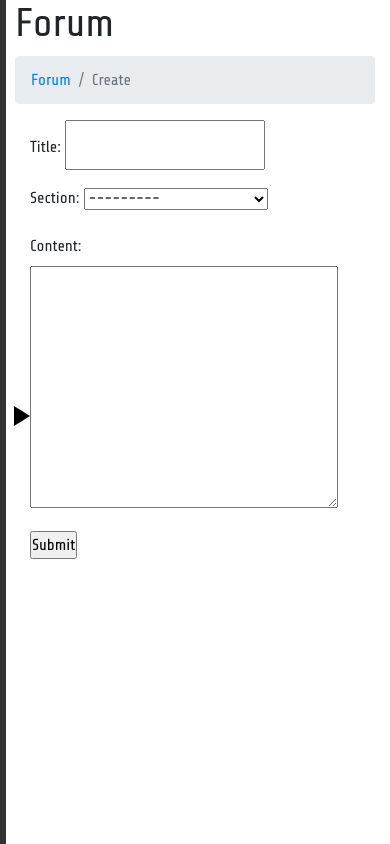
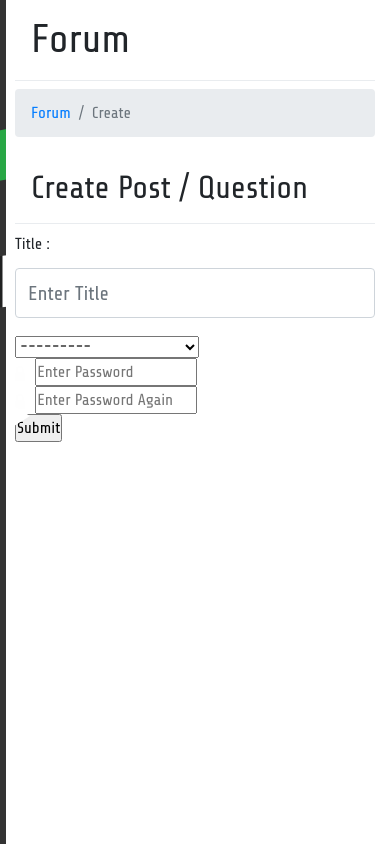
Before and after one commit to basnetsoyuj/GroWithMe, a Django app: page /forum/create/ in a window 390 px wide. Run offline with Django 3.2, Linux system fonts and the light colour scheme; a user stored in the database is signed in; data comes from the database, SQL or seed files in the repository; both versions use the stored data as it was after the commit; some libraries are stand-ins or nearby versions.

Commit message:
PostCreationForm and Subscribe Working Button

```diff
--- a/accounts/templates/accounts/register.html
+++ b/accounts/templates/accounts/register.html
@@ -31,7 +31,7 @@
                     <div class="register_form">
                                 <div class="username_field">
                                     <span class="username_glyphcion"><svg class="icon icon-user"><use xlink:href="#icon-user"></use></svg></span>
-                                    <input id="{{ form.username.id_for_label }}" maxlength="254" name="{{ form.username.html_name }}" placeholder="Enter Username" {% if request.session.username %}value="{{ request.session.username }}"{% endif %} type="text" />
+                                    <input id="{{ form.username.id_for_label }}" maxlength="254" name="{{ form.username.html_name }}" placeholder="Enter Username" type="text" />
                                     {% if form.username.errors %}
                                         <div class="username_login_error">
                                             {{ form.username.errors }}
@@ -41,7 +41,7 @@
 
                                 <div class="email_field">
                                     <span class="email_glyphicon"><svg class="icon icon-mail3"><use xlink:href="#icon-mail3"></use></svg></span>
-                                    <input class="" id="{{ form.email.id_for_label }}" name="{{ form.email.html_name }}" placeholder="Enter Email Address" {% if request.session.email %}value="{{ request.session.email }}"{% endif %} type="email" />
+                                    <input class="" id="{{ form.email.id_for_label }}" name="{{ form.email.html_name }}" placeholder="Enter Email Address" type="email" />
 
                                     {% if form.email.errors %}
                                         <div class="username_login_error">
--- a/forum/templates/forum/forum_explore.html
+++ b/forum/templates/forum/forum_explore.html
@@ -10,11 +10,11 @@
     {% include 'home/includes/navbar.html' %}
     <div class="contents">
         <div class="container">
-        <h1 class="">Forum </h1>
+        <h1 class="modal-header">Forum</h1>
             <ul class="explore_ul">
                 <div class="row">
                         {% for object in object_list %}
-                            <li class="list-group-item col-sm-6 col-xl-4 col-lg-4 col-md-6 section_{{ object.pk }}">
+                            <li class="list-group-item col-sm-12 col-xl-4 col-lg-4 col-md-6 section_{{ object.pk }}">
                                    <a href="{{ object.get_absolute_url }}" class="explore_a">
                                         <img src="{% load static %}{% static 'forum/images/'|add:object.picture_link %}" class="img-thumbnail explore_img"/>
                                        <br/><span class="title">{{ object.name }}</span>
--- a/forum/templates/forum/post_create.html
+++ b/forum/templates/forum/post_create.html
@@ -1,29 +1,70 @@
 {% extends 'home/includes/base1.html' %}
 {% block content1 %}
     {% load staticfiles %}
+    <link rel="stylesheet" href="{% static '/forum/css/forum_main.css' %}" />
     <link rel="stylesheet" href="{% static '/home/css/meny.css' %}" />
-    <link rel="stylesheet" href="{% static '/forum/css/forum_main.css' %}" />
+{% endblock content1 %}
+{% block head_title %}Create | Forum{% endblock %}
 
-{% endblock content1 %}
-{% block head_title %}{{ object.name }}&nbsp;Forum{% endblock %}
 {% block body %}
     {% include 'home/includes/navbar.html' %}
     <div class="contents">
     <div class="container">
-            <h1 class="">Forum</h1>
+            <div class="PostBox">
+                <h1 class="modal-header">Forum</h1>
                 <nav aria-label="breadcrumb">
                   <ol class="breadcrumb">
                     <li class="breadcrumb-item"><a href="{% url 'forum:index' %}">Forum</a></li>
                     <li class="breadcrumb-item active">Create</li>
                   </ol>
                 </nav>
+                            <h2 class="modal-header">Create Post / Question</h2>
+                <form method="post form-control">
+                    {% csrf_token %}
+                    <div class="post_form">
+                                <div class="title_field form-group">
+                                <label for="{{ form.title.id_for_label }}">Title : </label>
+                                    <input id="{{ form.title.id_for_label }}" maxlength="254" name="{{ form.title.html_name }}" placeholder="Enter Title" type="text" class="form-control form-text"/>
+                                    {% if form.title.errors %}
+                                        <div class="post_title_errors">
+                                            {{ form.title.errors }}
+                                        </div>
+                                    {% endif %}
+                                </div>
 
-            <div class="container">
-                <form method="post">
-                    {% csrf_token %}
-                {{ form.as_p }}
-                    <input type="submit"/>
+                                <div class="section_field">
+                                    {% if form.section.errors %}
+                                        <div class="post_section_errors">
+                                            {{ form.section.errors }}
+                                        </div>
+                                    {% endif %}
+                                {{ form.section }}
+                                </div>
+                                <div class="password_field">
+                                    <span class="password_glyphicon"><svg class="icon icon-lock"><use xlink:href="#icon-lock"></use></svg></span>
+                                    <input class="" id="{{ form.password1.id_for_label }}" maxlength="254" name="{{ form.password1.html_name }}" placeholder="Enter Password" type="password" />
+
+                                    {% if form.password1.errors %}
+                                        <div class="password_login_error">
+                                            {{ form.password1.errors }}
+                                        </div>
+                                    {% endif %}
+                                </div>
+                                <div class="password_field">
+                                    <span class="password_glyphicon"><svg class="icon icon-lock"><use xlink:href="#icon-lock"></use></svg></span>
+                                    <input class="" id="{{ form.password2.id_for_label }}" maxlength="254" name="{{ form.password2.html_name }}" placeholder="Enter Password Again" type="password" />
+
+                                    {% if form.password2.errors %}
+                                        <div class="password_login_error">
+                                            {{ form.password2.errors }}
+                                        </div>
+                                    {% endif %}
+                                </div>
+                            <input type="submit" name="" value="Submit">
+                        </div>
                     </form>
             </div>
 
-{% endblock body %}
+    </div>
+    </div>
+{% endblock %}
--- a/forum/urls.py
+++ b/forum/urls.py
@@ -1,5 +1,6 @@
 from django.urls import path,re_path
-from .views import ForumIndexView,ForumSearchView,ForumExploreView,ForumSectionDetailView,PostCreateView
+from .views import ForumIndexView,ForumSearchView,ForumExploreView,ForumSectionDetailView,PostCreateView,Subscribe
+
 app_name="forum"
 urlpatterns = [
     path('',ForumIndexView.as_view(),name="index"),
@@ -7,4 +8,5 @@ urlpatterns = [
     path('search/',ForumSearchView.as_view(),name="search"),
     re_path(r'^sections/(?P<section_link>[\w-]+)/$',ForumSectionDetailView.as_view(),name="sections"),
     path('create/', PostCreateView.as_view(), name="create"),
+    path('subscribe/<int:pk>', Subscribe.as_view(), name="subscribe"),
 ]
--- a/forum/views.py
+++ b/forum/views.py
@@ -1,8 +1,9 @@
 from django.contrib.auth.mixins import LoginRequiredMixin
-from django.views.generic import TemplateView,ListView,DetailView,CreateView
+from django.views.generic import TemplateView,ListView,DetailView,CreateView,View
 from .models import ForumSection
-from django.shortcuts import get_object_or_404
+from django.shortcuts import get_object_or_404,reverse,redirect
 from .forms import PostCreationForm
+from django.contrib.auth.models import User
 class ForumIndexView(LoginRequiredMixin,TemplateView):
     login_url = "/accounts/login/"
     def get_context_data(self, *args, **kwargs):
@@ -36,12 +37,31 @@ class ForumSectionDetailView(LoginRequiredMixin,DetailView):
         obj=get_object_or_404(ForumSection,section_link=section_link)
         return obj
     def get_context_data(self, *args,**kwargs):
+        section_link = self.kwargs.get("section_link")
+        obj = get_object_or_404(ForumSection, section_link=section_link)
+        subscribers = list(obj.subscribers.all())
+        is_subscribed= self.request.user in subscribers
         context = super().get_context_data(*args,**kwargs)
-        context.update({'forum': True, 'logged_in': True, 'explore': True})
+        context.update({'forum': True, 'logged_in': True, 'explore': True ,'is_subscribed':is_subscribed})
         return context
     template_name = "forum/forum_detail.html"
 
 class PostCreateView(LoginRequiredMixin,CreateView):
+    def get_context_data(self, *args,**kwargs):
+        context = super().get_context_data(*args,**kwargs)
+        context.update({'forum':True,'logged_in':True,'explore':True})
+        return context
     form_class = PostCreationForm
     template_name = "forum/post_create.html"
     success_url = "/forum/explore/"
+
+class Subscribe(LoginRequiredMixin,View):
+    def get(self,request,*args,**kwargs):
+        section_pk=kwargs['pk']
+        loggedin_user=self.request.user
+        section = get_object_or_404(ForumSection, id=section_pk)
+        subscribers = list(section.subscribers.all())
+        is_subscribed = self.request.user in subscribers
+        if section and not is_subscribed :
+            section.subscribers.add(loggedin_user)
+        return redirect('forum:sections',section_link=section.section_link)
--- a/home/templates/home/includes/svg-def.html
+++ b/home/templates/home/includes/svg-def.html
@@ -62,6 +62,10 @@
                 <path d="M16 32c8.837 0 16-7.163 16-16s-7.163-16-16-16-16 7.163-16 16 7.163 16 16 16zM16 3c7.18 0 13 5.82 13 13s-5.82 13-13 13-13-5.82-13-13 5.82-13 13-13z"></path>
                 <path d="M20.914 9.914l-2.829-2.829-8.914 8.914 8.914 8.914 2.828-2.828-6.086-6.086z"></path>
             </symbol>
+            <symbol id="icon-plus" viewBox="0 0 32 32">
+                <title>plus</title>
+                <path d="M31 12h-11v-11c0-0.552-0.448-1-1-1h-6c-0.552 0-1 0.448-1 1v11h-11c-0.552 0-1 0.448-1 1v6c0 0.552 0.448 1 1 1h11v11c0 0.552 0.448 1 1 1h6c0.552 0 1-0.448 1-1v-11h11c0.552 0 1-0.448 1-1v-6c0-0.552-0.448-1-1-1z"></path>
+            </symbol>
         </defs>
 </svg>
 {% endblock %}
```
Also changed, not shown: forum/templates/forum/forum_detail.html (+15 -3 lines), db.sqlite3. Lines whose indentation alone changed are shown as unchanged.
